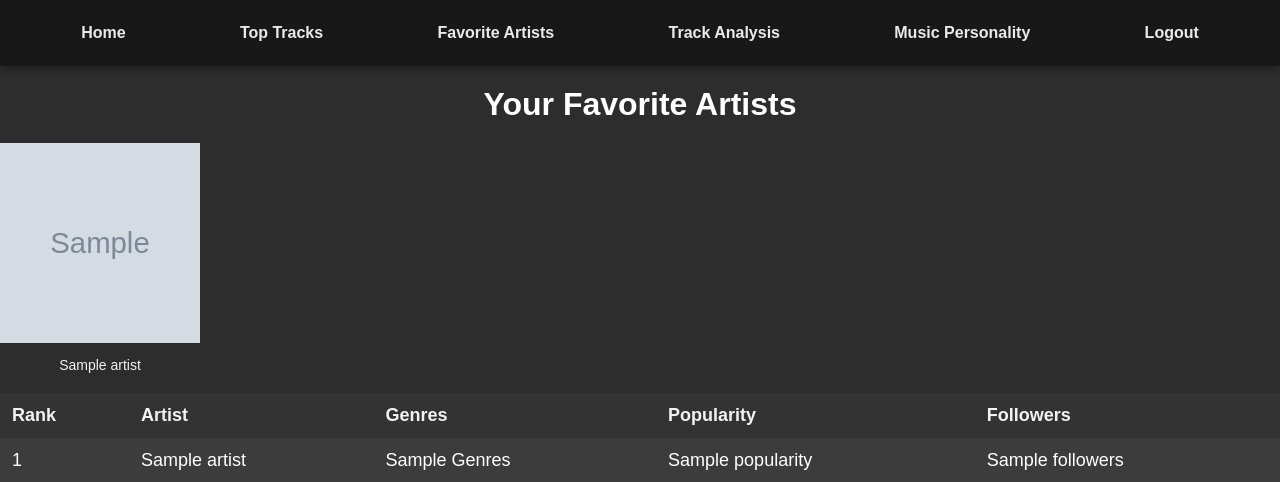
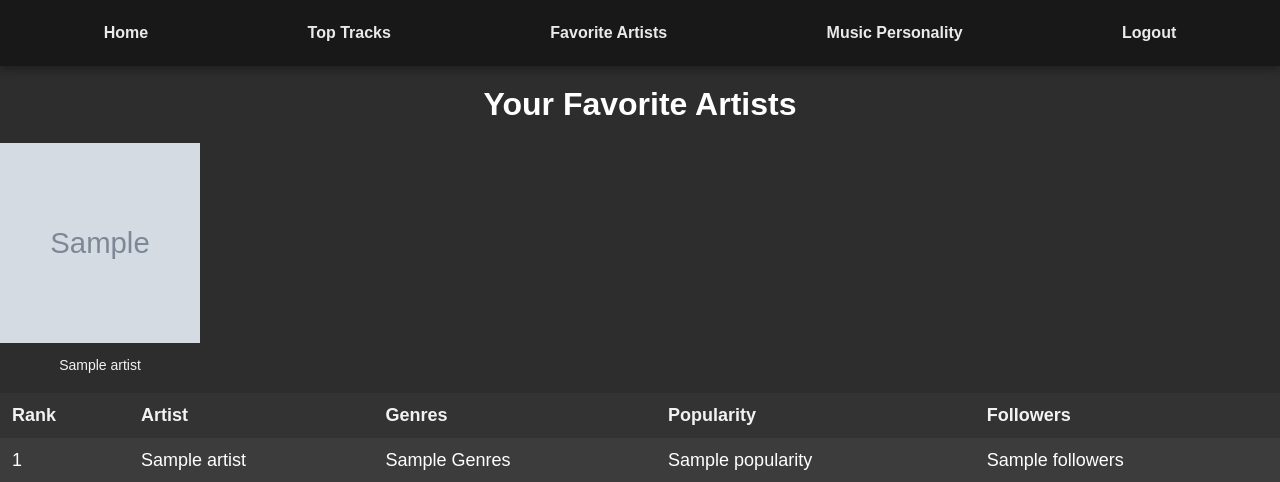
Before and after one commit to Samriddhi84/TuneStats, a Flask app: template templates/favorite_artist.html in a window 1280 px wide. Shown: the top 482 px of the page. Run offline with Flask 3, Linux system fonts and the light colour scheme; the template is opened without the code that fills it: most values are stand-ins (such as "Sample title", 1, 10 or a date in 2020); grey boxes marked "Sample" are stand-in pictures.

Commit message:
Update favorite_artist.html

```diff
--- a/templates/favorite_artist.html
+++ b/templates/favorite_artist.html
@@ -16,7 +16,7 @@
             <li><a href="/" class="nav-link">Home</a></li>
             <li><a href="/top-tracks" class="nav-link">Top Tracks</a></li>
             <li><a href="/favorite-artist" class="nav-link">Favorite Artists</a></li>
-            <li><a href="/track-analysis" class="nav-link current">Track Analysis</a></li>
+<!--             <li><a href="/track-analysis" class="nav-link current">Track Analysis</a></li> -->
             <li><a href="/genie" class="nav-link">Music Personality</a></li>
             <li><a href="/logout" class="nav-link">Logout</a></li>
         </ul>
```
